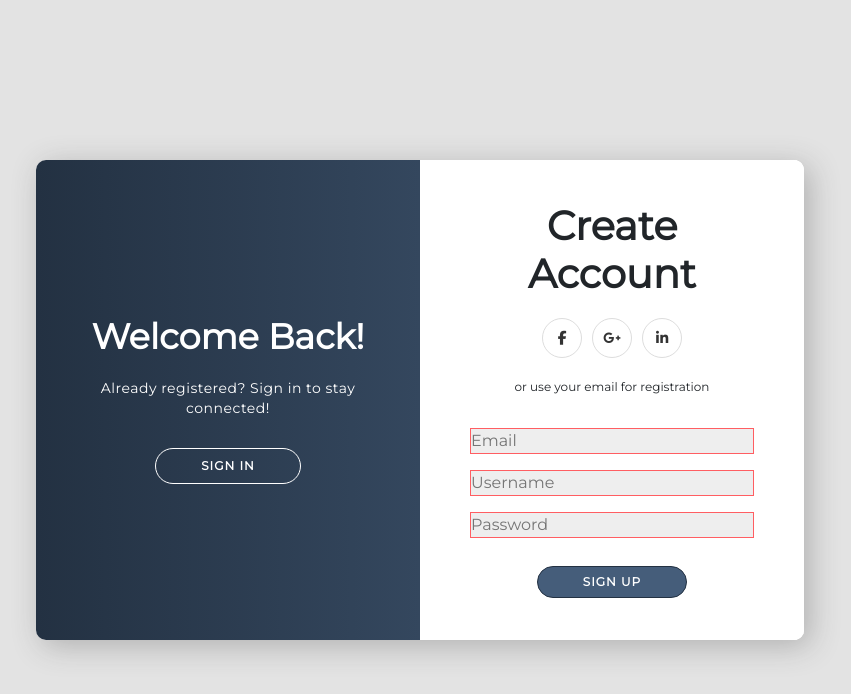
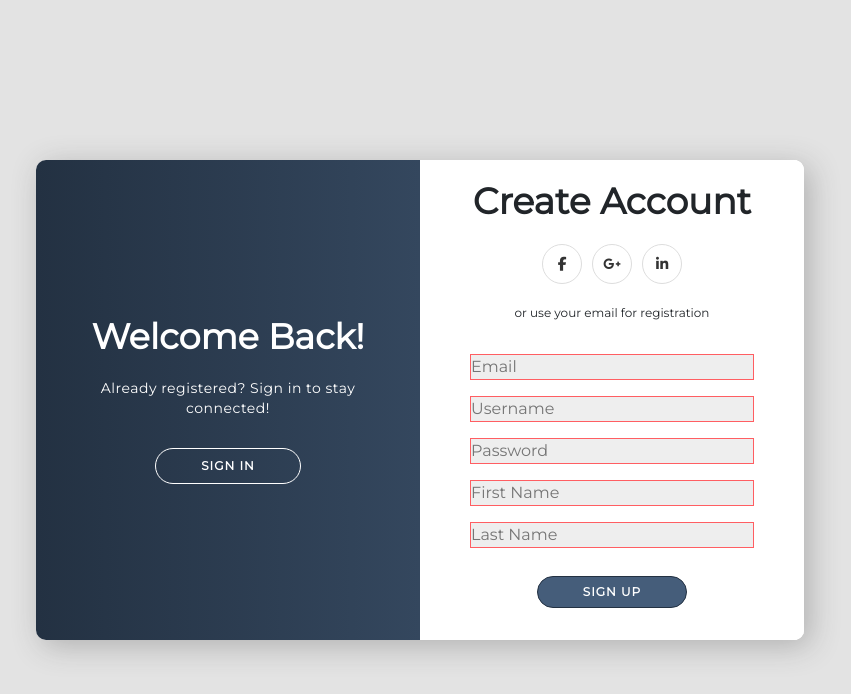
Before and after one commit to max-magura/raduno, a React (Create React App) app in the folder client/: page / in a window 1280 px wide. Both pictures are taken after a click on the button "SIGN UP". Shown: the top 694 px of the page, without its empty margins (220-1071 px from the left). Built offline with nearby package versions, Linux system fonts and the light colour scheme.

Commit message:
Updated the login form to take first and last name input from the user. As well as to store values in Local/session storage for later use in the application.

```diff
--- a/client/src/components/LoginForm/LoginForm.css
+++ b/client/src/components/LoginForm/LoginForm.css
@@ -310,6 +310,16 @@ footer a {
 }
 
 .size {
+	margin-top: 0;
 	padding-top: 6px;
 	padding-bottom: 6px;
 }
+
+.signUpForm {
+	padding-bottom: 2em;
+}
+
+.signUpTitle {
+	font-size: 36px;
+	margin-top: 20px;
+}
--- a/client/src/components/LoginForm/LoginForm.js
+++ b/client/src/components/LoginForm/LoginForm.js
@@ -18,25 +18,20 @@ class LoginForm extends Component {
       password: password
     }
     axios.post('/login', data).then(results => {
-      this.setState({
-        username: results.data.username,
-        password: results.data.password
-      })
+      localStorage.setItem('userInfo', JSON.stringify(results.data));
     });
   }
 
-  performSignUp = (username, password, email) => {
+  performSignUp = (username, password, email, firstName, lastName) => {
     var data = {
       username: username,
       password: password,
-      email: email
+      email: email,
+      firstName: firstName,
+      lastName: lastName
     }
     axios.post('/signUp', data).then(results => {
-      this.setState({
-        username: results.data.username,
-        password: results.data.password,
-        email: results.data.email
-      })
+      localStorage.setItem('userInfo', JSON.stringify(results.data));
     });
   }
 
@@ -62,14 +57,17 @@ class LoginForm extends Component {
     var emailInput = document.querySelector('#create-email').value;
     var usernameInput = document.querySelector('#create-username').value;
     var passwordInput = document.querySelector('#create-password').value;
+    var firstNameInput = document.querySelector('#first-name').value;
+    var lastNameInput = document.querySelector('#last-name').value;
 
-
-    this.performSignUp(usernameInput, passwordInput, emailInput);
-    this.setState({
-      email: emailInput,
-      username: usernameInput,
-      password: passwordInput
-    })
+    this.performSignUp(usernameInput, passwordInput, emailInput, firstNameInput, lastNameInput);
+    // this.setState({
+    //   email: emailInput,
+    //   username: usernameInput,
+    //   password: passwordInput,
+    //   firstName: firstNameInput,
+    //   lastName: lastNameInput
+    // })
   }
 
   signUpOverlayButtonPressed = () => {
@@ -86,8 +84,8 @@ class LoginForm extends Component {
     return (
       <div className="container" id="container">
 	      <div className="form-container sign-up-container">
-		      <form>
-            <h1 className="title">Create Account</h1>
+		      <form className="signUpForm">
+            <h1 className="title signUpTitle">Create Account</h1>
             <div className="social-container">
               <a href="www.facebook.com" className="social"><i className="fab fa-facebook-f"></i></a>
               <a href="www.google.com" className="social"><i className="fab fa-google-plus-g"></i></a>
@@ -97,6 +95,8 @@ class LoginForm extends Component {
             <input className="input" type="email" placeholder="Email" id="create-email"/>
             <input className="input" type="text" placeholder="Username" id="create-username"/>
             <input className="input" type="password" placeholder="Password" id="create-password" />
+            <input className="input" type="text" placeholder="First Name" id="first-name" />
+            <input className="input" type="text" placeholder="Last Name" id="last-name" />
             <button className="button size" style={{marginTop: '20px'}} onClick={this.signUpBtnClicked} id="signUpBTN">Sign Up</button>
           </form>
 	      </div>
```
